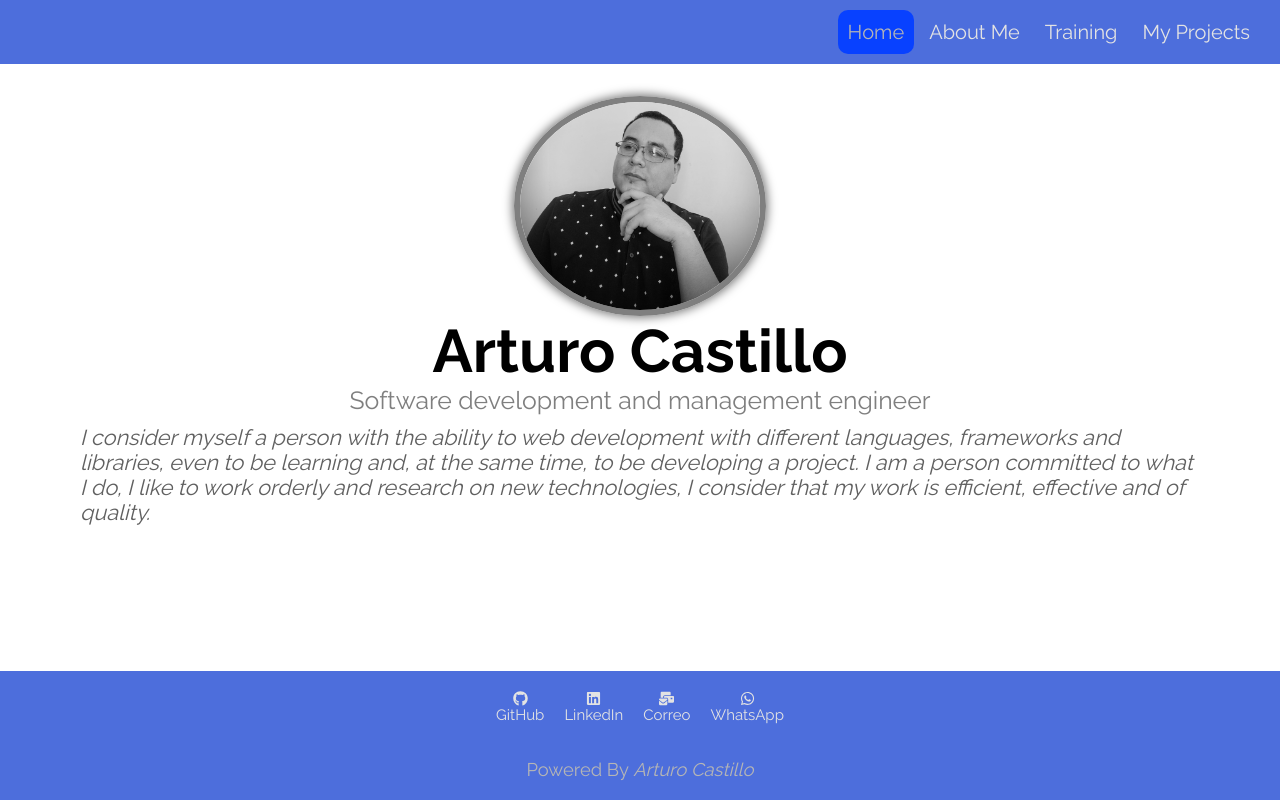
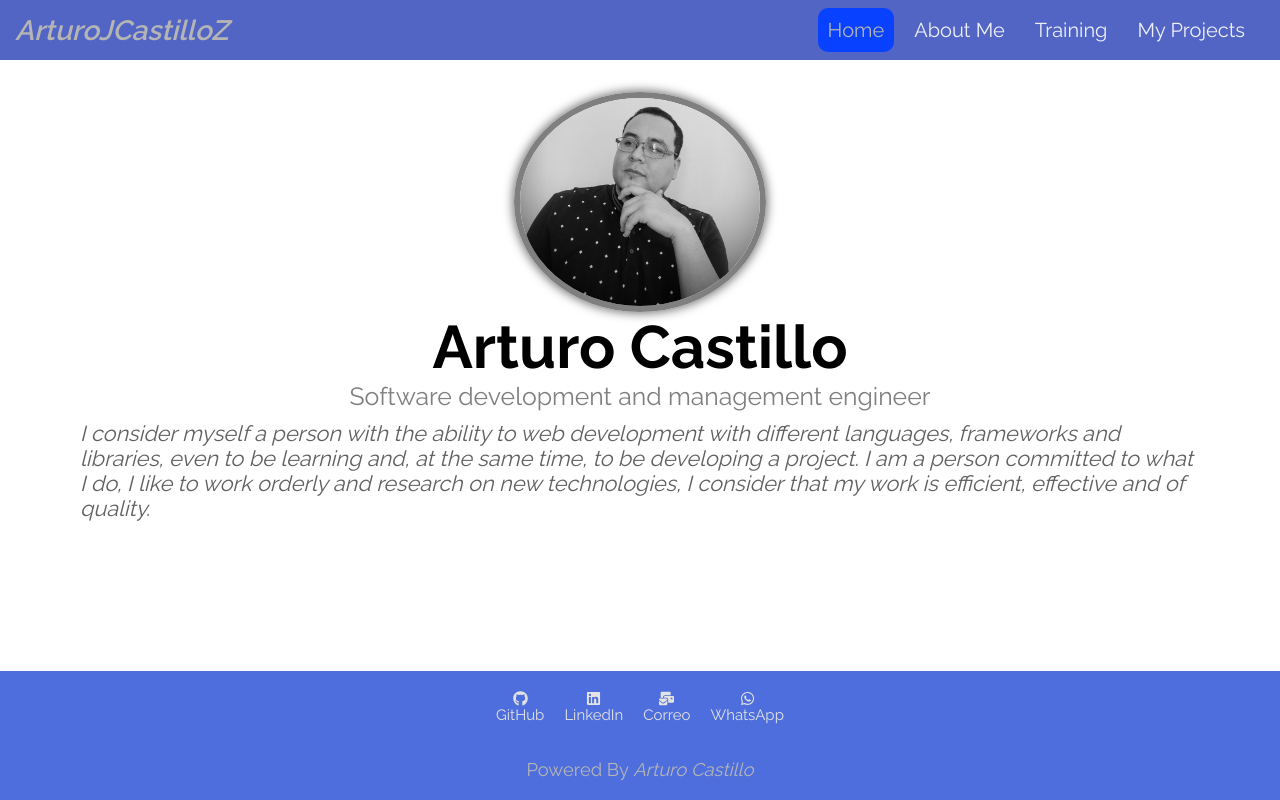
Before and after one commit to ArturoJCastilloZ/arturojcastilloz, a React (Create React App) app: page / in a window 1280 px wide. Built offline with nearby package versions, Linux system fonts and the light colour scheme.

Commit message:
Nuevo Header con animacion de entrada y salida

```diff
--- a/src/components/header/header.jsx
+++ b/src/components/header/header.jsx
@@ -1,27 +1,32 @@
 import React from 'react';
-import { FaBars,FaTimes } from 'react-icons/fa';
+import { useState } from 'react';
 import { NavLink } from 'react-router-dom';
 import '../../styles/components/header/header.scss';
 
 
-const Header = ({header, navbarOpen, closeNavbar, openNavbar}) => {
+const Header = ({header}) => {
+    const [isOpen, setIsOpen] = useState(false)
     return (
-        <div className='header'>
-            <div className='header-items'>
-                <div className="nav__icon" onClick={() => openNavbar()}><FaBars /></div>
-                <ul className={navbarOpen ? "sidebar-responsive" : "header-items-item"}>
-                <div className="nav__icon-close" onClick={() => closeNavbar()}><FaTimes /></div>
+       <section>
+        <div className='navbar'>
+            <span className='navbar-logo'>ArturoJCastilloZ</span>
+            <div className={`navbar-items ${isOpen && "open"}`}>
                 {header.map((header, index) => {
                     return (
-                        // <li key={header.title + index}><a href={header.url}>{header.title}</a></li>
-                        <li key={header.title + index}>
-                            <NavLink to={header.url} className={({ isActive }) => "header-items-item-nav-link" + (isActive ? "-active" : "")} onClick={() => closeNavbar()}>{header.title}</NavLink>
-                        </li>
+                        <NavLink
+                            key={index}
+                            to={header.url}
+                            className={({isActive}) => "navbar-items-item" + (isActive ? "-active" : "")}
+                            onClick={() => setIsOpen(!isOpen)}
+                        >{header.title}</NavLink>
                     )
                 })}
-                </ul>
+            </div>
+            <div className={`navbar-toggle ${isOpen && "open"}`} onClick={() => setIsOpen(!isOpen)}>
+                <div className='navbar-toggle-bar'></div>
             </div>
         </div>
+       </section>
     );
 };
 
--- a/src/components/index.jsx
+++ b/src/components/index.jsx
@@ -5,7 +5,6 @@ import Footer from './footer/footer';
 import About from './about/about';
 import Training from './training/training';
 import Projects from './projects/projects';
-import { useState } from 'react';
 import { data } from '../mock/mock';
 import '../styles/index.scss';
 import { BrowserRouter as Router, Routes, Route } from 'react-router-dom';
@@ -13,19 +12,10 @@ import { BrowserRouter as Router, Routes, Route } from 'react-router-dom';
 const { header, footer, home, about, studies, jobs, project } = data;
 
 const Index = () => {
-    const [navbarOpen, setNavbarOpen] = useState(false);
-
-    const openNavbar = () => {
-      setNavbarOpen(true);
-    };
-
-    const closeNavbar = () => {
-      setNavbarOpen(false);
-    };
     return (
         <Router>
             <div className='body'>
-            <Header header={header} navbarOpen={navbarOpen} openNavbar={openNavbar} closeNavbar={closeNavbar}/>
+            <Header header={header} />
                 <Routes>
                     <Route path="/" exact={true} element={<Home home={home} />} />
                     <Route path="/about" exact={true} element={<About about={about} footer={footer} />} />
--- a/src/styles/components/header/header.scss
+++ b/src/styles/components/header/header.scss
@@ -1,32 +1,57 @@
 @import '../../base.scss';
 
-.header {
-    background: #4d6edc;
-    padding: 1.25rem;
+.navbar {
+    height: 60px;
+    display: flex;
+    justify-content: space-between;
+    align-items: center;
+    background: #5265c4;
+    font-family: $font-primary-family;
     &-logo {
-        font-size: $font-logo-size;
-        color: $font-logo-color;
-        font-family: $font-primary-family;
+        font-weight: 600;
+        font-size: 1.75rem;
+        margin: 15px;
+        font-style: italic;
+        color: #b5b5b5;
     }
     &-items {
+        padding: 0 20px;
+        @include media-up(m){
+            position: absolute;
+            top: 60px;
+            display: flex;
+            flex-direction: column;
+            align-items: center;
+            background: #3b4da7;
+            left: 0;
+            width: 100%;
+            padding: 20px 0;
+            transform: translateX(-100%);
+            transition: all .45s ;
+            z-index: 1;
+            &.open {
+                transform: translateX(0);
+                z-index: 1;
+            }
+        }
         &-item {
-            display: flex;
-            justify-content: flex-end;
-            gap: 5px;
-            list-style: none;
-            &-nav-link {
+            color: #ffffff;
+            font-size: 20px;
             text-decoration: none;
-                color: $font-title-color;
-                transition: .2s ease-in-out;
-                font-family: $font-primary-family;
-                font-size: $font-title-size;
+            padding: 10px;
+            position: relative;
+            opacity: 0.9;
+            margin: 0 5px;
+            @include media-up(m){
+                font-size: 1.25rem;
+            }
+            &:hover {
                 padding: 10px;
                 border-radius: 10px;
-                &:hover {
                 background: #0841ff;
-                }
-                @include media-up(m){
-                    font-size: 1.25rem;
+                color: #b5b5b5;
+                text-decoration: none;
+                transition: .2s ease-in-out;
             }
             &-active {
                 padding: 10px;
@@ -35,56 +60,58 @@
                 color: #b5b5b5;
                 text-decoration: none;
                 transition: .2s ease-in-out;
-                    font-family: $font-primary-family;
                 font-size: $font-title-size;
+                margin: 0 5px;
+            }
+        }
+    }
+    &-toggle {
+        display: none;
+        &.open > &-bar{
+            transform: translateX(-40px);
+            background: transparent;
+        }
+        &.open > &-bar::before{
+            width: 32px;
+            transform: rotate(45deg) translate(26px, -26px);
+        }
+        &.open > &-bar::after{
+            width: 32px;
+            transform: rotate(-45deg) translate(26px, 26px);
+        }
         @include media-up(m){
-                        font-size: 1.25rem;
+            display: flex;
+            width: 50px;
+            height: 50px;
+            align-items: center;
+            justify-content: center;
+            cursor: pointer;
+        }
+        &-bar {
+            @include media-up(m){
+                position: relative;
+                width: 32px;
+                height: 2px;
+                background: #ffffff;
+                transition: all .45s ease-in-out;
+                &::before, &::after {
+                    content: "";
+                    position: absolute;
+                    height: 2px;
+                    background: #ffffff;
+                    border-radius: 2px;
+                    transition: all .45s ease-in-out;
+                }
+                &::before {
+                    width: 16px;
+                    transform: translateY(-8px);
+                    right: 0;
+                }
+                &::after {
+                    width: 16px;
+                    transform: translateY(8px);
                 }
             }
         }
     }
-        @include media-up(m){
-            &-item {
-                display: none;
 }
-        }
-
-    }
-}
-
-.nav__icon {
-    display: none;
-}
-
-.nav__icon-close {
-    display: none;
-}
-
-@include media-up(m)
-{
-    .nav__icon {
-        display: flex;
-        justify-content: flex-start;
-        color: $font-title-color;
-        cursor: pointer;
-        font-size: 2em;
-    }
-    .nav__icon-close {
-        display: flex;
-        justify-content: flex-end;
-        padding: 20px 0 0 0;
-        color: #ff7700;
-        cursor: pointer;
-        font-size: 2rem;
-    }
-
-    .sidebar-responsive {
-        display: flex;
-        flex-direction: column;
-        justify-content: flex-start;
-        gap: 20px;
-        & > li {
-            list-style: none;
-        }
-    }
-}
--- a/src/styles/components/home/home.scss
+++ b/src/styles/components/home/home.scss
@@ -31,6 +31,7 @@
         @include media-up(m){
             -webkit-filter: grayscale(0%);
             filter: grayscale(0%);
+            z-index: -1;
         }
     }
     &-presentation {
```
Lines whose indentation alone changed are shown as unchanged.
